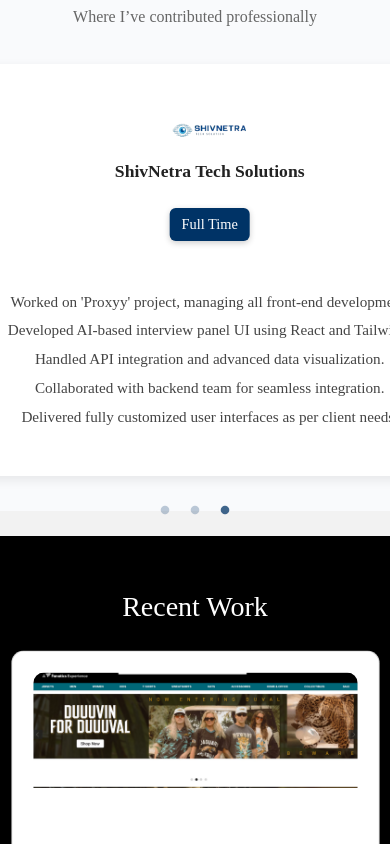
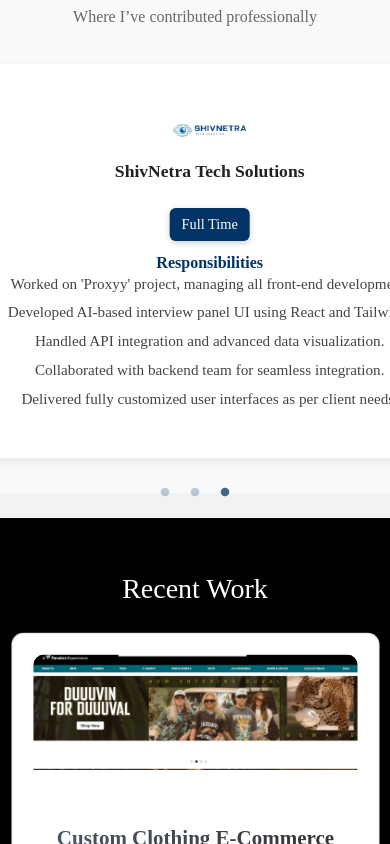
Before and after one commit to rishab-sudo/portfolio, a React (Create React App) app: page / in a window 390 px wide. Shown: the part 1745-2589 px from the top of the page. Built offline with nearby package versions, Linux system fonts and the light colour scheme.

Commit message:
25-10-25

```diff
--- a/src/components/Education.css
+++ b/src/components/Education.css
@@ -159,6 +159,8 @@
   .responsibilities-title {
     margin-top: 10px;
     font-size: 1rem;
+    margin: auto !important;
+    text-align: center !important;
   }
 
   .responsibilities-list {
```
